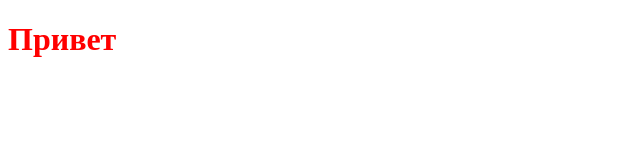
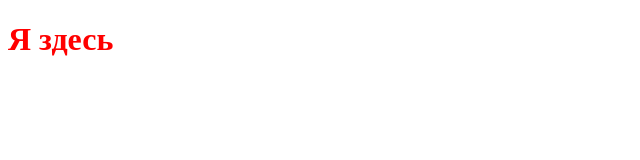
Before and after one commit to LeoAlex93/Module-02-Test, a plain HTML site: page index.html in a window 1280 px wide. Shown: the full height of the page, 0-640 px from the left. Drawn offline with Linux system fonts and the light colour scheme.

Commit message:
change index.html

```diff
--- a/index.html
+++ b/index.html
@@ -8,6 +8,6 @@
     <title>Project</title>
 </head>
 <body>
-    <h1>Привет</h1>
+    <h1>Я здесь</h1>
 </body>
 </html>
```
